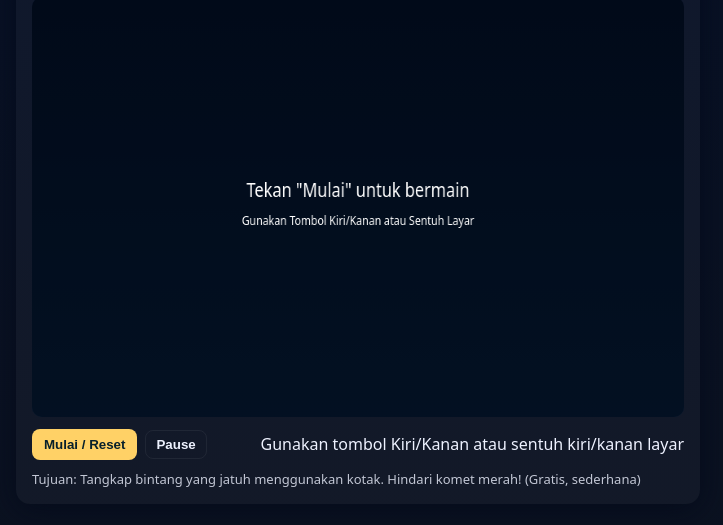
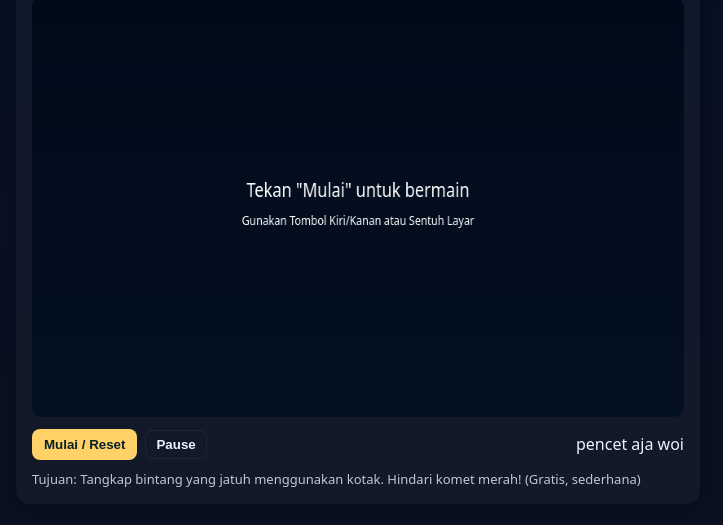
Before and after one commit to Kangiwans284/Belajaruhuy1, a plain HTML site: page index.html in a window 1280 px wide. Shown: the part 181-706 px from the top of the page, without its empty margins (282-1005 px from the left). Drawn offline with Linux system fonts and the light colour scheme.

Commit message:
Update index.html

```diff
--- a/index.html
+++ b/index.html
@@ -41,7 +41,7 @@
       <div class="controls">
         <button id="start">Mulai / Reset</button>
         <button id="pause" class="small">Pause</button>
-        <div style="margin-left:auto">Gunakan tombol Kiri/Kanan atau sentuh kiri/kanan layar</div>
+        <div style="margin-left:auto">pencet aja woi</div>
       </div>
 
       <div class="footer">Tujuan: Tangkap bintang yang jatuh menggunakan kotak. Hindari komet merah! (Gratis, sederhana)</div>
```
